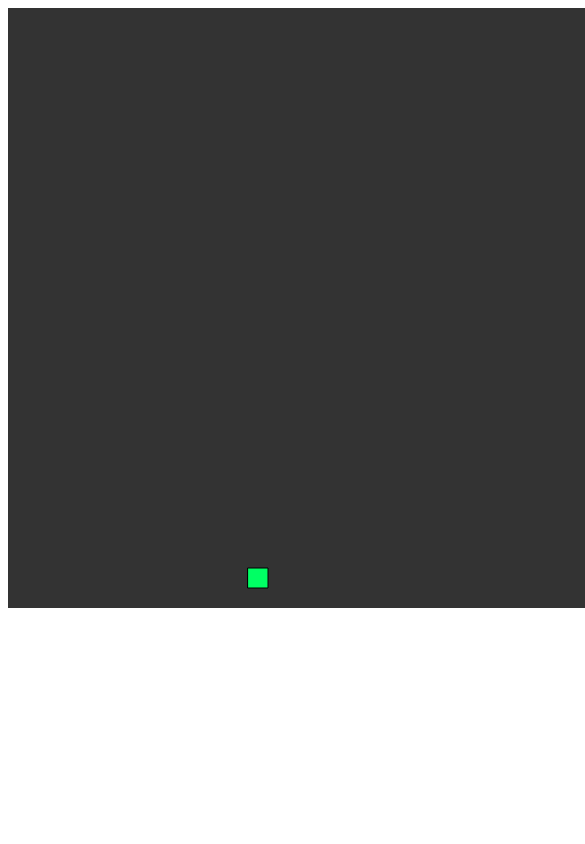
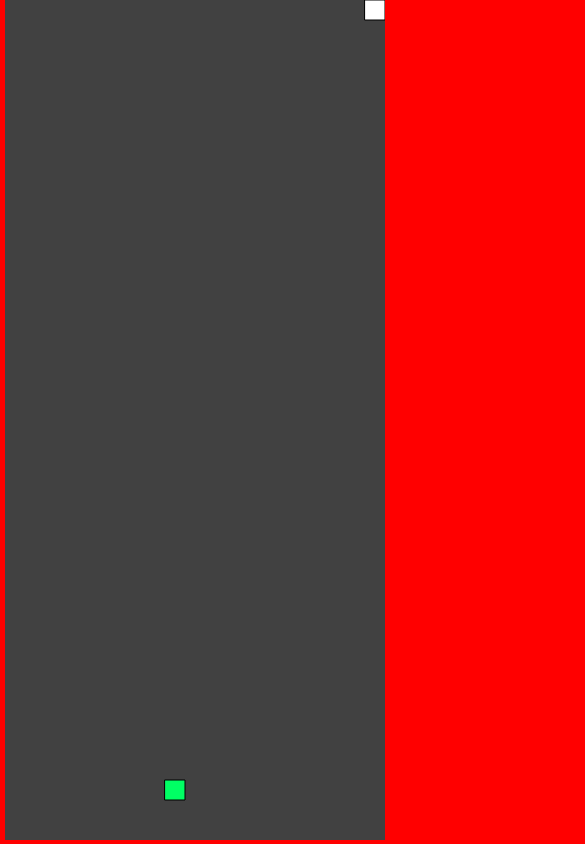
Before and after one commit to marocss/snke, a React (Create React App) app: page / in a window 390 px wide. Shown: the top 844 px of the page, 585 px wide, since content can reach past the window. Built offline with nearby package versions, Linux system fonts and the light colour scheme; the HTML template or start-up script is replaced by a standard one.

Commit message:
made game full screen

```diff
--- a/src/App.css
+++ b/src/App.css
@@ -1,3 +1,27 @@
+* {
+  margin: 0;
+  padding: 0;
+}
+
+body, html {
+  margin: 0;
+  padding: 0;
+  height: 100vh;
+  width: 100vw;
+  background: #f00;
+  overflow: hidden;
+}
+
+#root {
+  height: 100%;
+}
+
 .App {
-  text-align: center;
+  display: flex;
+  height: 100%;
+  align-items: center;
+  justify-content: center;
 }
+
+.Game {
+}
--- a/src/App.tsx
+++ b/src/App.tsx
@@ -1,4 +1,4 @@
-import React, {useEffect, useRef} from 'react';
+import React, {useEffect, useRef, useState} from 'react';
 import './App.css';
 import p5 from 'p5';
 import Snake from './Snake'
@@ -8,19 +8,24 @@ let scl = 20;
 let food: { x: any; y: any; mult: (arg0: number) => void; };
 
 function App() {
+  const [width, ] = useState((window.innerWidth) - (window.innerWidth % 20))
+  const [height, ] = useState(window.innerHeight - (window.innerHeight % 20))
+
   let p5Canvas = useRef(null)
 
   useEffect(() => {
+    console.log(width, height)
+
     new p5( p => {
       p.setup = () => {
-        p.createCanvas(600, 600);
-        s = new Snake(p, scl);
+        p.createCanvas(width, height).parent(p5Canvas.current)
+        s = new Snake(p, scl, width, height);
         p.frameRate(10);
         pickLocation();
       };
 
       p.draw = () => {
-        p.background(51);
+        p.background(65);
         if (s.eat(food)) {
           pickLocation();
         }
@@ -44,17 +49,22 @@ function App() {
       }
 
       function pickLocation() {
-        let cols = p.floor(600 / scl);
-        let rows = p.floor(600 / scl);
+        let cols = p.floor(width / scl);
+        let rows = p.floor(height / scl);
+        // console.log(p.random(cols), rows)
         food = p.createVector(p.floor(p.random(cols)), p.floor(p.random(rows)));
+        // console.log(food)
         food.mult(scl);
+        // console.log(food.mult(scl))
+
       }
     })
+  // eslint-disable-next-line react-hooks/exhaustive-deps
   }, [])
 
   return (
     <div className="App">
-      <div ref={p5Canvas} />
+      <div className="Game" ref={p5Canvas}></div>
     </div>
   );
 }
--- a/src/Snake.js
+++ b/src/Snake.js
@@ -2,13 +2,15 @@
 // let scl = 20;
 // let food;
 
-export default function Snake(p, scl) {
+export default function Snake(p, scl, width, height) {
   this.x = 0;
   this.y = 0;
   this.xspeed = 1;
   this.yspeed = 0;
   this.total = 0;
   this.tail = [];
+  this.w = width
+  this.h = height
 
   this.eat = function(pos) {
     let d = p.dist(this.x, this.y, pos.x, pos.y);
@@ -48,8 +50,9 @@ export default function Snake(p, scl) {
     this.x = this.x + this.xspeed * scl;
     this.y = this.y + this.yspeed * scl;
 
-    this.x = p.constrain(this.x, 0, 600 - scl);
-    this.y = p.constrain(this.y, 0, 600 - scl);
+
+    this.x = p.constrain(this.x, 0, this.w - scl);
+    this.y = p.constrain(this.y, 0, this.h - scl);
   };
 
   this.show = function() {
```
